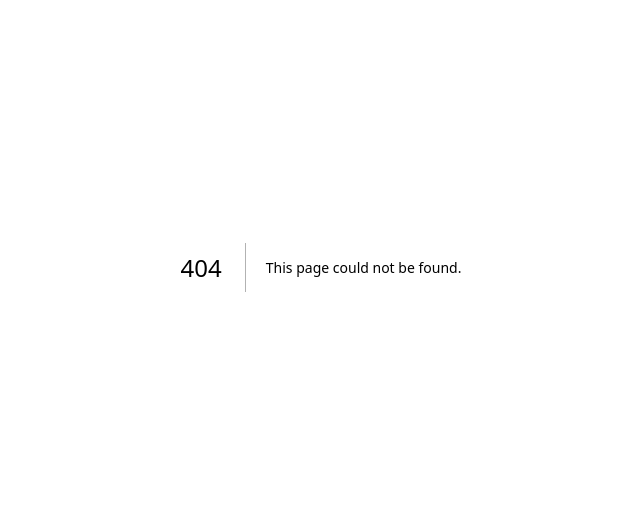
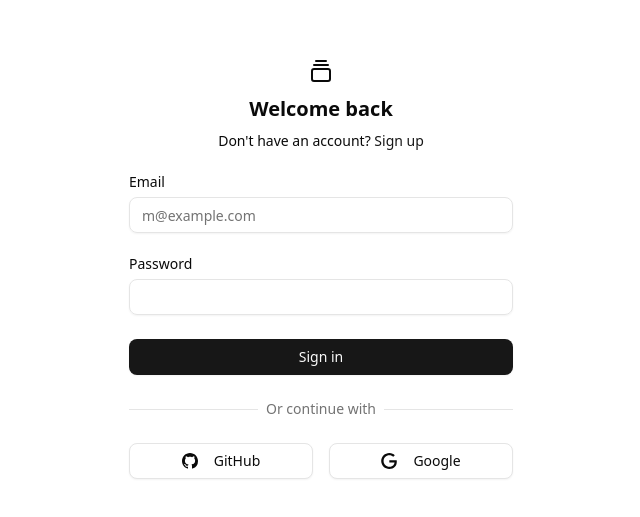
Before and after one commit to mjfactor/nextjs-employment-opportunities, a Next.js app: page /signin in a window 1280 px wide. Before the commit this address had no page. Shown: the part 133-650 px from the top of the page, without its empty margins (319-959 px from the left). Built offline with nearby package versions, Linux system fonts and the light colour scheme; no server answers.

Commit message:
addded sign in, sign out, middleware

```diff
--- /dev/null
+++ b/app/api/auth/[...nextauth]/route.ts
@@ -0,0 +1,2 @@
+import { handlers } from "@/auth" // Referring to the auth.ts we just created
+export const { GET, POST } = handlers
--- /dev/null
+++ b/app/signin/page.tsx
@@ -0,0 +1,16 @@
+import { LoginForm } from "@/components/login-form"
+import { auth } from "@/auth"
+import { redirect } from "next/navigation"
+export default async function LoginPage() {
+    const session = await auth()
+    if (session) {
+        redirect("/dashboard")
+    }
+    return (
+        <div className="flex min-h-svh flex-col items-center justify-center gap-6 bg-background p-6 md:p-10">
+            <div className="w-full max-w-sm">
+                <LoginForm />
+            </div>
+        </div>
+    )
+}
--- /dev/null
+++ b/auth.ts
@@ -0,0 +1,6 @@
+import NextAuth from "next-auth"
+import Google from "next-auth/providers/google"
+
+export const { handlers, signIn, signOut, auth } = NextAuth({
+  providers: [Google],
+})
--- /dev/null
+++ b/middleware.ts
@@ -0,0 +1 @@
+export { auth as middleware } from "@/auth"
```
